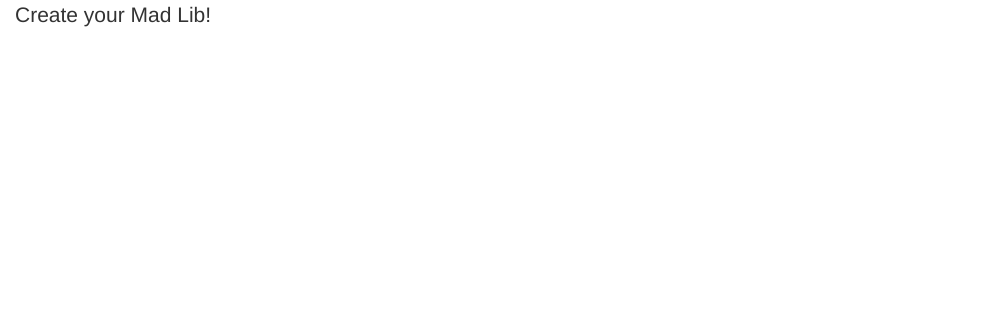
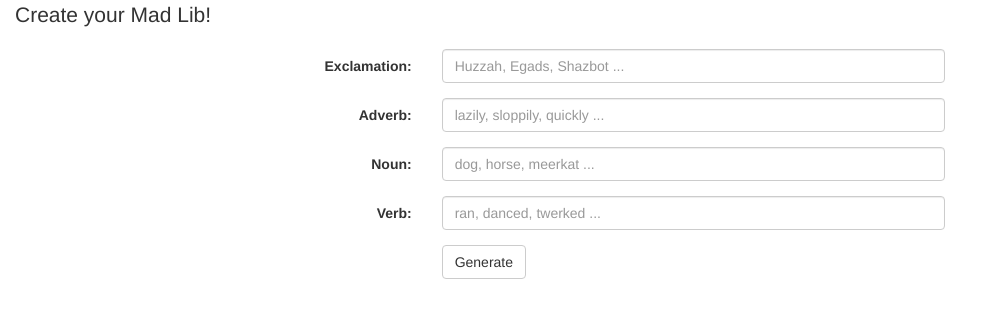
Before and after one commit to derekkoch/MadLib-demo, a plain HTML site: page index.html in a window 1280 px wide. Shown: the whole page, without its empty margins (0-992 px from the left). Drawn offline with nearby package versions, Linux system fonts and the light colour scheme.

Commit message:
Create form.

```diff
--- a/index.html
+++ b/index.html
@@ -25,6 +25,58 @@
 
         </div>
 
+      <!-- Form -->
+        <div class="row">
+
+          <div class="col-xs-12">
+              <div class="form-horizontal">
+
+                <!-- Exclamation -->
+                  <div class="form-group">
+                    <label for="exclamation" class="col-sm-4 control-label">Exclamation: </label>
+                    <div class="col-sm-5">
+                      <input type="text" class="form-control" id="exclamation" placeholder="Huzzah, Egads, Shazbot ...">
+                    </div>
+                  </div>
+
+                <!-- Adverb -->
+                  <div class="form-group">
+                    <label for="adverb" class="col-sm-4 control-label">Adverb: </label>
+                    <div class="col-sm-5">
+                      <input type="text" class="form-control" id="adverb" placeholder="lazily, sloppily, quickly ...">
+                    </div>
+                  </div>
+
+                <!-- Noun -->
+                  <div class="form-group">
+                    <label for="noun" class="col-sm-4 control-label">Noun: </label>
+                    <div class="col-sm-5">
+                      <input type="text" class="form-control" id="noun" placeholder="dog, horse, meerkat ...">
+                    </div>
+                  </div>
+
+                <!-- Verb -->
+                  <div class="form-group">
+                    <label for="verb" class="col-sm-4 control-label">Verb: </label>
+                    <div class="col-sm-5">
+                      <input type="text" class="form-control" id="verb" placeholder="ran, danced, twerked ...">
+                    </div>
+                  </div>
+
+                <!-- Submit -->
+                  <div class="form-group">
+                    <div class="col-sm-offset-4 col-sm-4">
+                      <!--Debug type="submit" -->
+                      <button id="submit-btn" class="btn btn-default">Generate</button>
+                    </div>
+                  </div>
+
+              </div>
+          </div>
+
+        </div>
+      <!-- End Form -->
+
     </div>
   </body>
 
```
